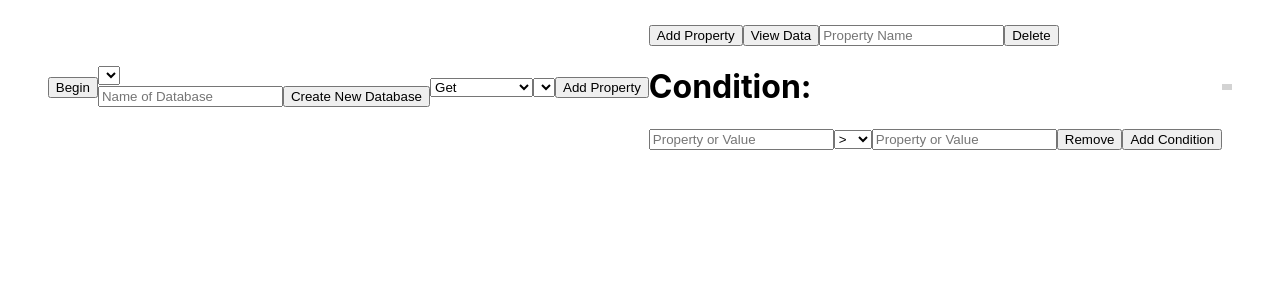
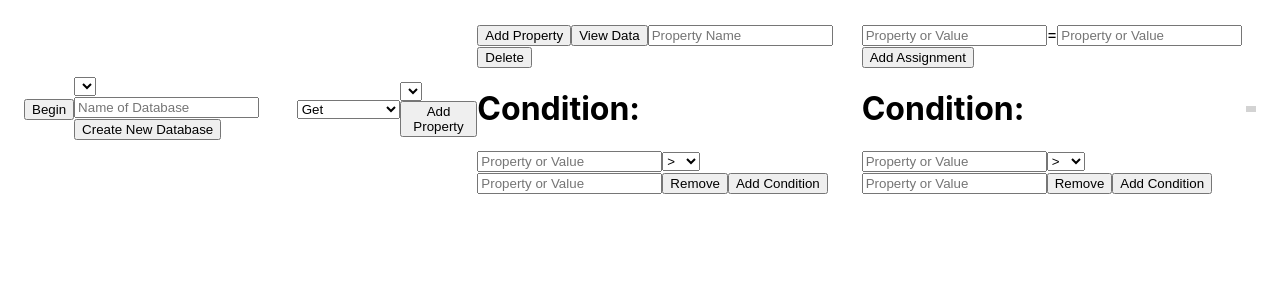
Before and after one commit to lawrencerosin/Holders, an Angular app in the folder frontend/: page / in a window 1280 px wide. Shown: the top 300 px of the page. Built offline with nearby package versions, Linux system fonts and the light colour scheme.

Commit message:
Added change component

```diff
--- a/frontend/src/app/app.html
+++ b/frontend/src/app/app.html
@@ -197,6 +197,7 @@
     <property_creation database={{databaseMenu.value}} chart={{chartMenu.value}}></property_creation>
     <retrieval></retrieval>
     <record_creation database="{{databaseMenu.value}}" chart={{chartMenu.value}}></record_creation>
+    <change></change>
     <table id="data" style="border:3px solid lightgray"><!--Three-->
 
     </table>
--- a/frontend/src/app/app.ts
+++ b/frontend/src/app/app.ts
@@ -8,10 +8,11 @@ import { PropertyCreation } from "../property creation";
 import { PropertyList } from '../property list';
 import { displayPropertyBoxes } from '../element manager';
 import { Retrieval } from '../retrieval';
+import { Change } from "../change/change";
 @Component({
   selector: 'app-root',
   templateUrl:"./app.html",
-   imports: [RouterOutlet, Begin, Commands,  RecordCreation, PropertyList, PropertyCreation, Retrieval, ItemCreation]
+   imports: [RouterOutlet, Begin, Commands, RecordCreation, PropertyList, PropertyCreation, Retrieval, ItemCreation, Change]
 
 })
 export class App {
--- a/frontend/src/operation menu.ts
+++ b/frontend/src/arithmetic menu.ts
@@ -1,8 +1,8 @@
 import { Component } from "@angular/core";
 @Component({
-    selector:"operation-menu",
+    selector:"arithmetic-menu",
     template:"<select><option></option><option>+</option><option>-</option><option>*</option><option>/</option><option>mod</option></select>"
 })
-export class OperationMenu{
+export class ArithmeticMenu{
 
 }
--- /dev/null
+++ b/frontend/src/change/assignment.ts
@@ -0,0 +1,16 @@
+import { Component, ApplicationRef, createComponent } from "@angular/core";
+import { ArithmeticMenu } from "../arithmetic menu";
+@Component({
+    selector: "assignment",
+    template: "<div id='change'><input placeholder='Property or Value'/>=<input placeholder='Property or Value'/></div>"
+})
+export class Assignment{
+    constructor(private appRef:ApplicationRef){
+
+    }
+    addOperation(){
+        const change:HTMLDivElement=document.getElementById("change") as HTMLDivElement;
+        createComponent(ArithmeticMenu, {hostElement:change, environmentInjector:this.appRef.injector});
+
+    }
+}
--- /dev/null
+++ b/frontend/src/change/change.ts
@@ -0,0 +1,16 @@
+import { Component, ApplicationRef} from "@angular/core";
+import { Assignment } from "./assignment";
+import { Condition } from "../condition/condition";
+@Component({
+    selector:"change",
+    imports:[Assignment, Condition],
+    template: "<form><assignment></assignment><button (click)='addAssignment()'>Add Assignment</button><condition></condition></form>"
+})
+export class Change{
+    constructor(private appRef:ApplicationRef){
+
+    }
+    addAssignment(){
+
+    }
+}
--- a/frontend/src/retrieval.ts
+++ b/frontend/src/retrieval.ts
@@ -1,4 +1,4 @@
-import { ApplicationRef, Component, createComponent, ElementRef, ViewChild } from "@angular/core";
+import { ApplicationRef, Component, createComponent } from "@angular/core";
 import { PropertySelection } from "./property selection";
 import { Condition } from "./condition/condition";
 import { createConditionCommand } from "./condition actions";
@@ -41,7 +41,7 @@ export class Retrieval{
 
         const titleRow:HTMLTableRowElement=document.createElement("tr");
         for(let title of titles){
-            const titleCell:HTMLTableCaptionElement=document.createElement("th");
+            const titleCell:HTMLTableCellElement=document.createElement("th");
             titleCell.textContent=title;
             titleRow.appendChild(titleCell);
         }
```
Also changed, not shown: frontend/src/buttons/add-operation.ts (added, +17 -0 lines).
